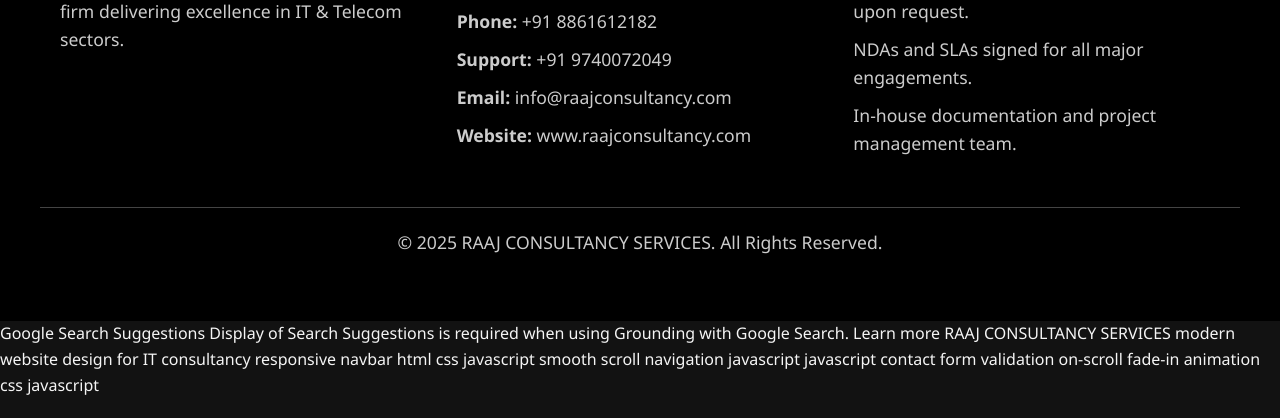
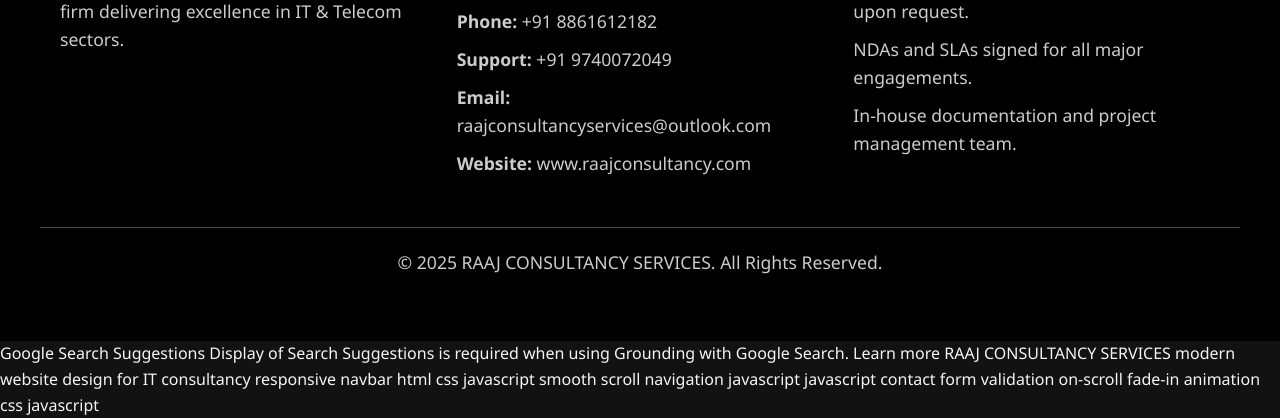
Before and after one commit to Harish-kumar04/Harish-kumar04.github.io, a plain HTML site: page index.html in a window 1280 px wide. Shown: the part 4000-4418 px from the top of the page. Drawn offline with Linux system fonts and the light colour scheme.

Commit message:
Update index.html

```diff
--- a/index.html
+++ b/index.html
@@ -638,7 +638,7 @@
                 <p><strong>Location:</strong> Bangalore, Karnataka, India</p>
                 <p><strong>Phone:</strong> <a href="tel:+918861612182">+91 8861612182</a></p>
                 <p><strong>Support:</strong> <a href="tel:+919740072049">+91 9740072049</a></p>
-                <p><strong>Email:</strong> <a href="mailto:info@raajconsultancy.com">info@raajconsultancy.com</a></p>
+                <p><strong>Email:</strong> <a href="mailto:raajconsultancyservices@outlook.com">raajconsultancyservices@outlook.com</a></p>
                 <p><strong>Website:</strong> <a href="http://www.raajconsultancy.com" target="_blank">www.raajconsultancy.com</a></p>
             </div>
              <div class="footer-box">
```
